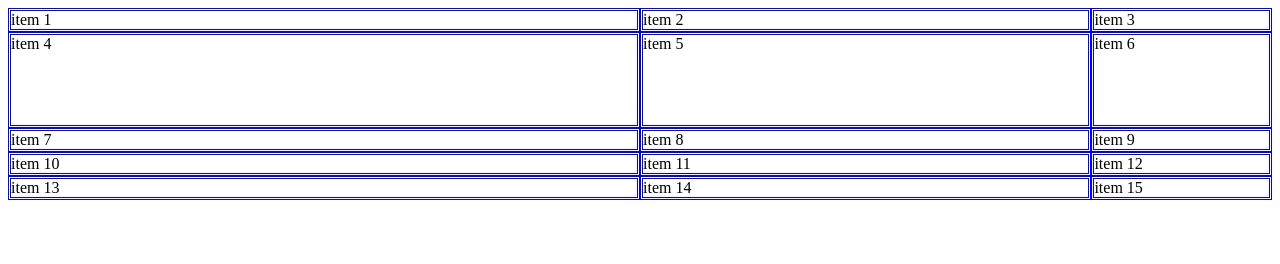
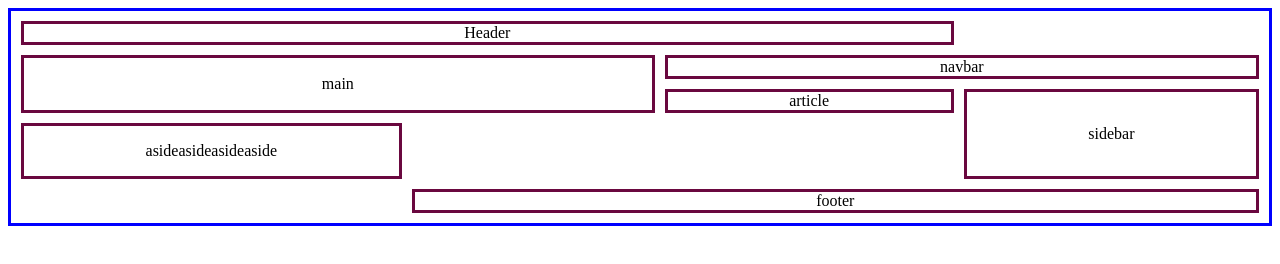
Before and after one commit to justin-swenson111/year1_notes, a plain HTML site: page Notes/html_basics/grid.html in a window 1280 px wide. Drawn offline with Linux system fonts and the light colour scheme.

Commit message:
Flexbox notes

```diff
--- a/Notes/html_basics/grid.html
+++ b/Notes/html_basics/grid.html
@@ -6,39 +6,94 @@
     <title>Grid</title>
     <style>
         .container{
+            border: 3px solid blue;
             display: grid;
-            /* grid-template-columns: [first] 40px [line2] 50% [line3] auto [col4-start] 40px [five] 50px [end]; */
+            padding: 10px;
+            /* grid-template-columns: 1fr 1fr 1fr 1fr; */
             /* grid-template-columns: repeat(4, 25%); */
-            grid-template-columns: 50% 5fr 2fr;
-            /* grid-template-rows: [row1-start] 25% [row1-end] 100px [third-line] auto [last-line]; */
-            grid-template-rows: 1fr 80% 1fr 1fr;
+            /* grid-template-columns: 50% 5fr 2fr; */
+            /* grid-template-rows: 100px 100px 100px 100px 100px; */
+            /* grid-template-rows: 1fr 80% 1fr 1fr; */
             /* gap: 5px; */
+            /* grid-template-areas:"header header header ."
+                                "main main navbar navbar"
+                                "main main article sidebar"
+                                "aside . . sidebar"
+                                ". footer footer footer"; */
+
+        gap:10px
+        /* grid: [row1-start] "header header header"1fr [row1-end] [row2-start] "footer footer footer"25px [row2-end] / auto 50px auto; */
+
+        }
+        .box{
+            border: 3px solid rgb(106, 8, 63);
+            display: flex;
+            align-items: center;
+            justify-content: center;
         }
         .item-1{
             grid-area: header;
+            grid-column: 1/4;
+            grid-row: 1;
         }
-        .container>div{
-            border: 3px double blue;
+
+        .item-2{
+            grid-area: main;
+            grid-column: 1/3;
+            grid-row: 2/4;
         }
+        .item-3{
+            grid-area: footer;
+            grid-column: 2/5;
+            grid-row: 5/5;
+
+        }
+        .item-4{
+            grid-area: sidebar;
+            grid-column: 4/4;
+            grid-row: 3/5;
+        }
+        .item-5{
+            grid-area: aside;
+            grid-column: 1/1;
+            grid-row: 4/4;
+
+        }
+        .item-6{
+            grid-area: article;
+            grid-column: 3/3;
+            grid-row: 3/3;
+        }
+        .item-7{
+            grid-area: navbar;
+            grid-column: 3/5;
+            grid-row: 2/2;
+        }
+
     </style>
 </head>
 <body>
     <div class="container">
-        <div>item 1</div>
-        <div>item 2</div>
-        <div>item 3</div>
-        <div>item 4</div>
-        <div>item 5</div>
-        <div>item 6</div>
-        <div>item 7</div>
-        <div>item 8</div>
-        <div>item 9</div>
-        <div>item 10</div>
-        <div>item 11</div>
-        <div>item 12</div>
-        <div>item 13</div>
-        <div>item 14</div>
-        <div>item 15</div>
+        <div class=" box item-1">Header</div>
+        <div class=" box item-2">main</div>
+        <div class=" box item-3">footer</div>
+        <div class=" box item-4">sidebar</div>
+        <div class=" box item-5">
+            <p>aside</p>
+            <p>aside</p>
+            <p>aside</p>
+            <p>aside</p>
+        </div>
+         <div class=" box item-6">article</div>
+        <div class=" box item-7">navbar</div>
+        <!-- <div class=" box item-8">item 8</div>
+        <div class=" box item-9">item 9</div>
+        <div class=" box item-10">item 10</div>
+        <div class=" box item-11">item 11</div>
+        <div class=" box item-12">item 12</div>
+        <div class=" box item-13">item 13</div>
+        <div class=" box item-14">item 14</div>
+        <div class=" box item-15">item 15</div> -->
     </div>
 
 </body>
```
Also changed, not shown: Notes/html_basics/Flexbox.html (added, +79 -0 lines), testing/index.html (added, +18 -0 lines), testing/js.js (added, +76 -0 lines), Notes/html_basics/images/hexagon.jpg (added), Notes/html_basics/images/platypus-pattern.jpg (added), Notes/html_basics/images/platypus1.jfif (added), Notes/html_basics/images/rhombus.jpg (added), Notes/html_basics/images/square.jpg (added), Notes/html_basics/images/triangle.jfif (added), testing/media/Arrow_2.png (added), testing/media/Energyheader.png (added), testing/media/LogoDistrict.jpg (added), testing/media/Vet-Sci-new.png (added), testing/media/automotivechilds.png (added), 3 more files, 1 other file.
